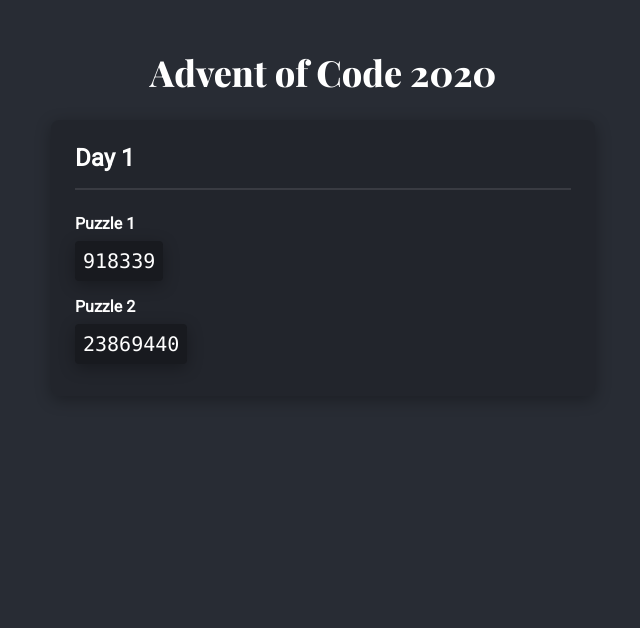
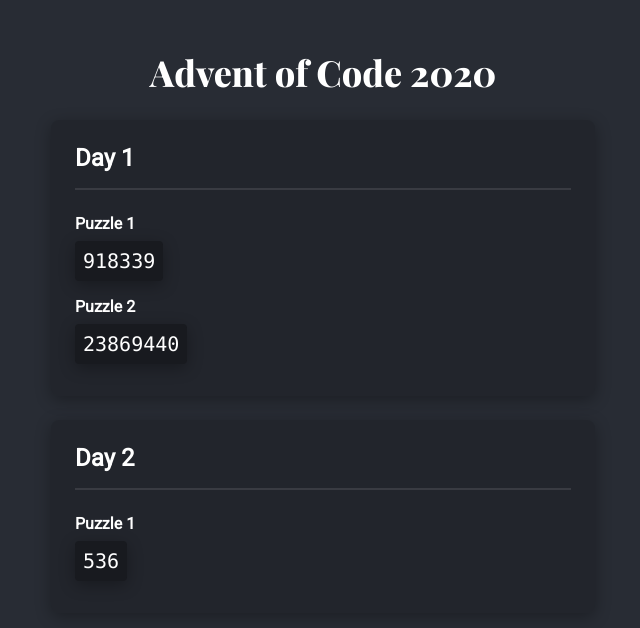
Before and after one commit to cwlsn/advent2020, a React (Create React App) app: page / in a window 1280 px wide. Shown: the top 628 px of the page, without its empty margins (317-957 px from the left). Built offline with nearby package versions, Linux system fonts and the light colour scheme.

Commit message:
puzzle 1

```diff
--- a/src/App.tsx
+++ b/src/App.tsx
@@ -1,12 +1,14 @@
 import "./App.scss";
 
 import { Day1 } from "./components/Day1";
+import { Day2 } from "./components/Day2";
 
 function App() {
   return (
     <main>
       <h1>Advent of Code 2020</h1>
       <Day1 />
+      <Day2 />
     </main>
   );
 }
--- a/src/components/Day1.tsx
+++ b/src/components/Day1.tsx
@@ -1,4 +1,4 @@
-import { fileToNumberArray } from "../utils/fileToNumberArray";
+import { fileToNumberArray } from "../utils";
 import { input } from "../input/day1";
 import { solution as puzzle1 } from "../solutions/day1/puzzle1";
 import { solution as puzzle2 } from "../solutions/day1/puzzle2";
--- /dev/null
+++ b/src/components/Day2.tsx
@@ -0,0 +1,20 @@
+import { fileToStringArray } from "../utils";
+import { input } from "../input/day2";
+import { solution as puzzle1 } from "../solutions/day2/puzzle1";
+// import { solution as puzzle2 } from "../solutions/day1/puzzle2";
+
+function Day2() {
+  const answer1 = puzzle1(fileToStringArray(input));
+
+  return (
+    <section>
+      <h2>Day 2</h2>
+      <h3>Puzzle 1</h3>
+      <p>
+        <code>{answer1}</code>
+      </p>
+    </section>
+  );
+}
+
+export { Day2 };
--- /dev/null
+++ b/src/solutions/day2/puzzle1.ts
@@ -0,0 +1,43 @@
+import { NEW_LINE } from "../../utils";
+
+type IsValidPassword = {
+  policy: string;
+  password: string;
+};
+/**
+ * Check if a password is valid based on policy
+ * @param options
+ * @property {string} options.policy The password policy indicates the lowest
+ * and highest number of times a given letter must appear for the password to
+ * be valid. For example, 1-3 a means that the password must contain a at least
+ * 1 time and at most 3 times.
+ * @property {string} options.password The user's password
+ * @returns {boolean} If password is valid based on policy
+ */
+const isValidPassword = ({ policy, password }: IsValidPassword): boolean => {
+  // 1. Parse out the pieces of the policy
+  const [counts, letter] = policy.split(" ");
+  const [low, high] = counts.split("-");
+  // 2. Use RegExp to match all instances of a variable and count
+  const letterRegExp = new RegExp(letter, "g");
+  const amountOfLetter = (password.match(letterRegExp) || []).length;
+  // 3. Return true if in bounds, false otherwise
+  if (parseInt(low) <= amountOfLetter && amountOfLetter <= parseInt(high)) {
+    return true;
+  }
+  return false;
+};
+/**
+ * Counts the amount of valid passwords based on policy
+ * @param {string[]} input Line containing policy and password
+ * @returns {number} Amount of valid passwords
+ */
+const solution = (input: string[]): number => {
+  // 1. For each line, call isValidPassword and adjust count if valid
+  return input.reduce((count, line) => {
+    const [policy, password] = line.split(": ");
+    return isValidPassword({ policy, password }) ? count + 1 : count;
+  }, 0);
+};
+
+export { solution };
--- a/src/solutions/types.ts
+++ b/src/solutions/types.ts
@@ -1 +1,2 @@
 export type NumberMap = Record<number, number>;
+export type StringMap = Record<string, string>;
--- a/src/utils/fileToNumberArray.ts
+++ /dev/null
@@ -1,10 +0,0 @@
-/**
- * Create an array of numbers from an input file
- * @param input File with one number per line
- * @returns An array of numbers
- */
-const fileToNumberArray = (input: string): number[] => {
-  return input.split(/\r?\n/).map((stringNum) => parseInt(stringNum, 10));
-};
-
-export { fileToNumberArray };
--- /dev/null
+++ b/src/utils/index.ts
@@ -0,0 +1,19 @@
+export const NEW_LINE = /\r?\n/;
+/**
+ * Create an array of numbers from an input file
+ * @param {string} input File with one number per line
+ * @returns {number[]} An array of numbers
+ */
+const fileToNumberArray = (input: string): number[] => {
+  return input.split(NEW_LINE).map((stringNum) => parseInt(stringNum));
+};
+/**
+ * Create an array of string from an input file
+ * @param {string} input File contents
+ * @returns {string[]} An array of strings
+ */
+const fileToStringArray = (input: string): string[] => {
+  return input.split(NEW_LINE).map((line) => line.trim());
+};
+
+export { fileToNumberArray, fileToStringArray };
```
Also changed, not shown: 2 other files (tests, documents, lock files or other folders).
